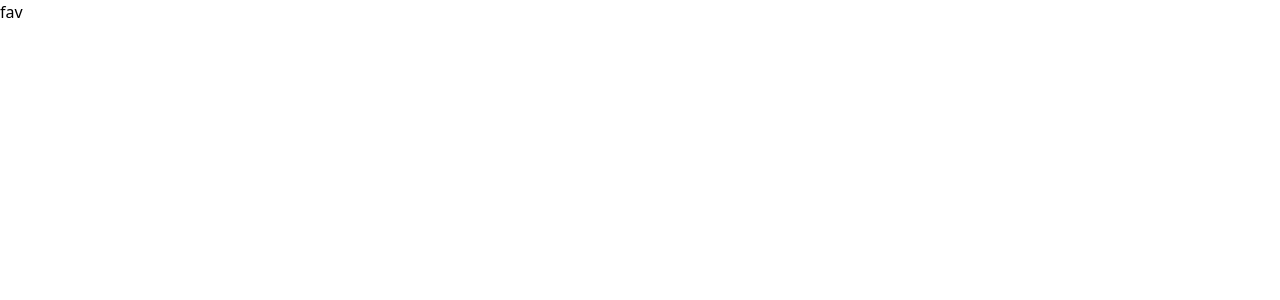
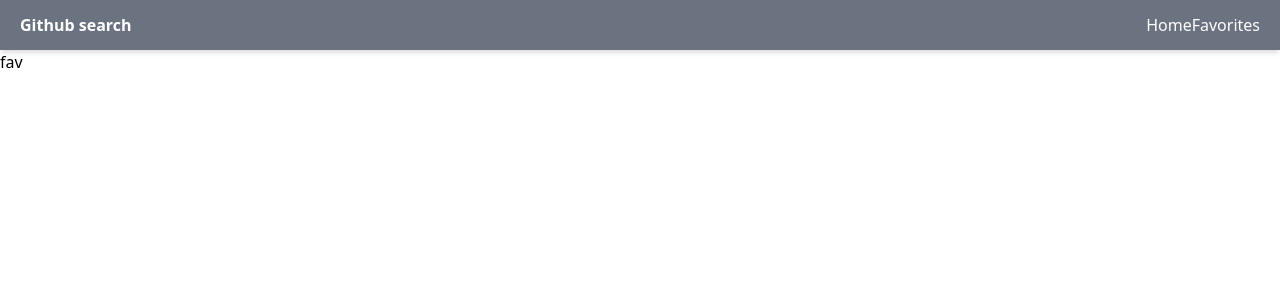
Before and after one commit to AntonChanin/react-redux-tailwind, a React (Create React App) app: page /favorites in a window 1280 px wide. Shown: the top 300 px of the page. Built offline with nearby package versions, Linux system fonts and the light colour scheme.

Commit message:
используем faker

```diff
--- a/package.json
+++ b/package.json
@@ -3,6 +3,7 @@
   "version": "0.1.0",
   "private": true,
   "dependencies": {
+    "@reduxjs/toolkit": "^1.9.0",
     "@testing-library/jest-dom": "^5.14.1",
     "@testing-library/react": "^13.0.0",
     "@testing-library/user-event": "^13.2.1",
@@ -12,6 +13,7 @@
     "@types/react-dom": "^18.0.0",
     "react": "^18.2.0",
     "react-dom": "^18.2.0",
+    "react-redux": "^8.0.5",
     "react-router-dom": "^6.4.3",
     "react-scripts": "5.0.1",
     "typescript": "^4.4.2",
--- a/src/App.tsx
+++ b/src/App.tsx
@@ -1,14 +1,18 @@
 import React from 'react';
 import { Route, Routes } from 'react-router-dom';
+import Navigation from './components/Navigation';
 import FavoritesPage from './pages/FavoritesPage';
 import HomePage from './pages/HomePage';
 
 function App() {
   return (
+    <>
+    <Navigation />
     <Routes>
       <Route path="/" element={<HomePage />} />
       <Route path="/favorites" element={<FavoritesPage />} />
     </Routes>
+    </>
   );
 }
 
--- /dev/null
+++ b/src/components/Navigation.tsx
@@ -0,0 +1,16 @@
+import React, { FC } from 'react';
+import { Link } from 'react-router-dom';
+
+const Navigation: FC = () => {
+  return (
+    <nav className="flex justify-between items-center h-[50px] px-5 shadow-md bg-gray-500 text-white">
+      <h3 className="font-bold">Github search</h3>
+      <span>
+        <Link to="/">Home</Link>
+        <Link to="/favorites">Favorites</Link>
+      </span>
+    </nav>
+  );
+};
+
+export default Navigation;
--- a/src/index.tsx
+++ b/src/index.tsx
@@ -1,14 +1,19 @@
 import React from 'react';
 import ReactDOM from 'react-dom/client';
 import { BrowserRouter } from 'react-router-dom';
+import { Provider } from 'react-redux';
+
 import App from './App';
+import { store } from './store';
 import './index.css';
 
 const root = ReactDOM.createRoot(
   document.getElementById('root') as HTMLElement
 );
 root.render(
-  <BrowserRouter>
-    <App />
-  </BrowserRouter>
+  <Provider store={store} >
+    <BrowserRouter>
+      <App />
+    </BrowserRouter>
+  </Provider>
 );
--- a/src/pages/HomePage.tsx
+++ b/src/pages/HomePage.tsx
@@ -1,7 +1,9 @@
 import React, { FC } from 'react';
+import { useSearchUsersQuery } from '../store/fakerApi/faker.api';
 
 const HomePage: FC = () => {
-  return (<div>Home</div>);
+  const { isLoading, isError, data } = useSearchUsersQuery('5');
+  return (isLoading && !isError ? <div>Home {data}</div> : null);
 };
 
 export default HomePage;
--- /dev/null
+++ b/src/store/fakerApi/faker.api.ts
@@ -0,0 +1,20 @@
+import { createApi, fetchBaseQuery } from '@reduxjs/toolkit/query/react';
+
+export const fakerApi = createApi({
+  reducerPath: 'faker/api',
+  baseQuery: fetchBaseQuery({
+    baseUrl: 'https://fakerapi.it/api/v1/',
+  }),
+  endpoints: build => ({
+    searchUsers: build.query<any, string>({
+      query: (search: string) => ({
+        url: 'books',
+        params: {
+          '_quantity': search,
+        }
+      })
+    }),
+  }),
+});
+
+export const { useSearchUsersQuery } = fakerApi;
--- /dev/null
+++ b/src/store/index.ts
@@ -0,0 +1,9 @@
+import { configureStore } from '@reduxjs/toolkit';
+import { fakerApi } from './fakerApi/faker.api';
+
+export const store = configureStore({
+  reducer: {
+    [fakerApi.reducerPath]: fakerApi.reducer,
+  },
+  middleware: (getDefaultMiddleware) => getDefaultMiddleware().concat(fakerApi.middleware),
+});
```
Also changed, not shown: 1 other file (tests, documents, lock files or other folders).
